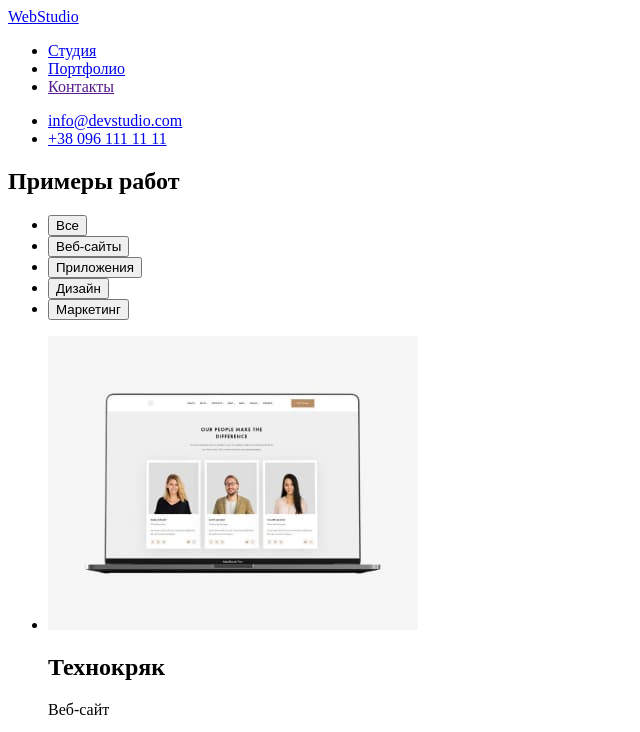
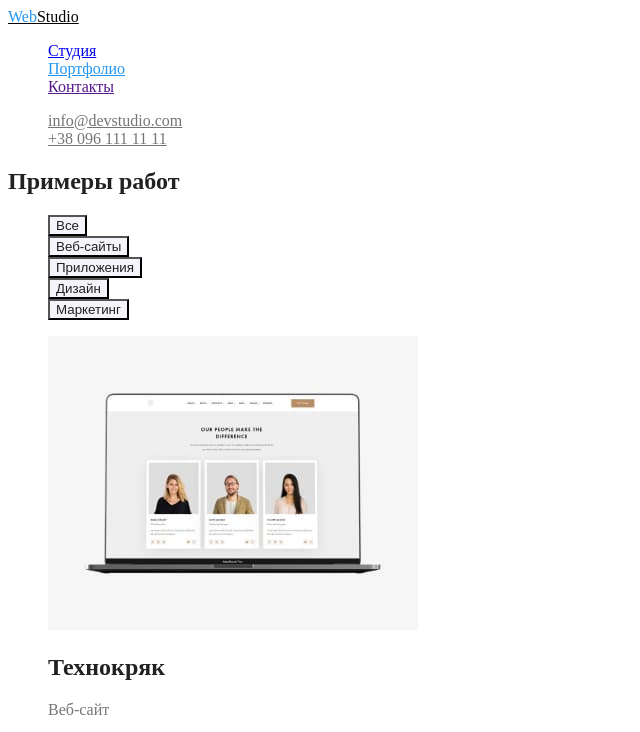
Before and after one commit to Sopelniak/goit-markup-hw-02, a plain HTML site: page portfolio.html in a window 1280 px wide. Shown: the top 732 px of the page, without its empty margins (0-640 px from the left). Drawn offline with Linux system fonts and the light colour scheme.

Commit message:
add css-color portfolio

```diff
--- a/css/styles.css
+++ b/css/styles.css
@@ -6,6 +6,7 @@
     --wight-text: rgba(255, 255, 255, 1);
     --background-dark-gray: rgba(47, 48, 58, 1);
     --background-light-gray: rgba(245, 244, 250, 1);
+    --background-button-filter: rgba(245, 244, 250, 1);
 }
 
 body {
@@ -81,3 +82,15 @@ footer address {
 .footer-cont {
     color: rgba(255, 255, 255, 0.6);
 }
+
+/* button portfolio */
+
+.button-filter {
+    color: var(--h-text-color);
+    background-color: var(--background-button-filter);
+ }
+ .button-filter:hover,
+ .button-filter:focus {
+    color: var(--wight-text);
+    background-color: var(--accent-color);
+ }
--- a/portfolio.html
+++ b/portfolio.html
@@ -6,19 +6,20 @@
     <meta http-equiv="X-UA-Compatible" content="IE=edge">
     <meta name="viewport" content="width=device-width, initial-scale=1.0">
     <title>Портфолио</title>
+    <link rel="stylesheet" href="./css/styles.css">
 </head>
 
 <body>
     <header>
         <nav>
-            <a href="./index.html">WebStudio</a>
-            <ul>
+            <a href="./index.html" class="logo"><span class="logo-web">Web</span>Studio</a>
+            <ul class="site-nav">
                 <li><a href="./index.html">Студия</a></li>
-                <li><a href="./portfolio.html">Портфолио</a></li>
+                <li><a href="./portfolio.html" class="current">Портфолио</a></li>
                 <li><a href="">Контакты</a></li>
             </ul>
         </nav>
-        <ul>
+        <ul class="cont-link">
             <li><a href="mailto:info@devstudio.com">info@devstudio.com</a></li>
             <li><a href="tel:+380961111111">+38 096 111 11 11</a></li>
         </ul>
@@ -27,11 +28,11 @@
         <section>
             <h1>Примеры работ</h1>
             <ul>
-                <li><button type="button">Все</button></li>
-                <li><button type="button">Веб-сайты</button></li>
-                <li><button type="button">Приложения</button></li>
-                <li><button type="button">Дизайн</button></li>
-                <li><button type="button">Маркетинг</button></li>
+                <li><button type="button" class="button-filter">Все</button></li>
+                <li><button type="button" class="button-filter">Веб-сайты</button></li>
+                <li><button type="button" class="button-filter">Приложения</button></li>
+                <li><button type="button" class="button-filter">Дизайн</button></li>
+                <li><button type="button" class="button-filter">Маркетинг</button></li>
             </ul>
             <ul>
                 <li>
@@ -83,11 +84,11 @@
         </section>
     </main>
     <footer>
-        <a href="./index.html">WebStudio</a>
+        <a href="./index.html" class="logo"><span class="logo-web">Web</span>Studio</a>
         <address>г. Киев, пр-т Леси Украинки, 26</address>
         <ul>
-            <li><a href="mailto:info@example.com">info@example.com</a></li>
-            <li><a href="tel:+380991111111">+38 099 111 11 11</a></li>
+            <li><a href="mailto:info@example.com" class="footer-cont">info@example.com</a></li>
+            <li><a href="tel:+380991111111" class="footer-cont">+38 099 111 11 11</a></li>
         </ul>
     </footer>
 </body>
```
